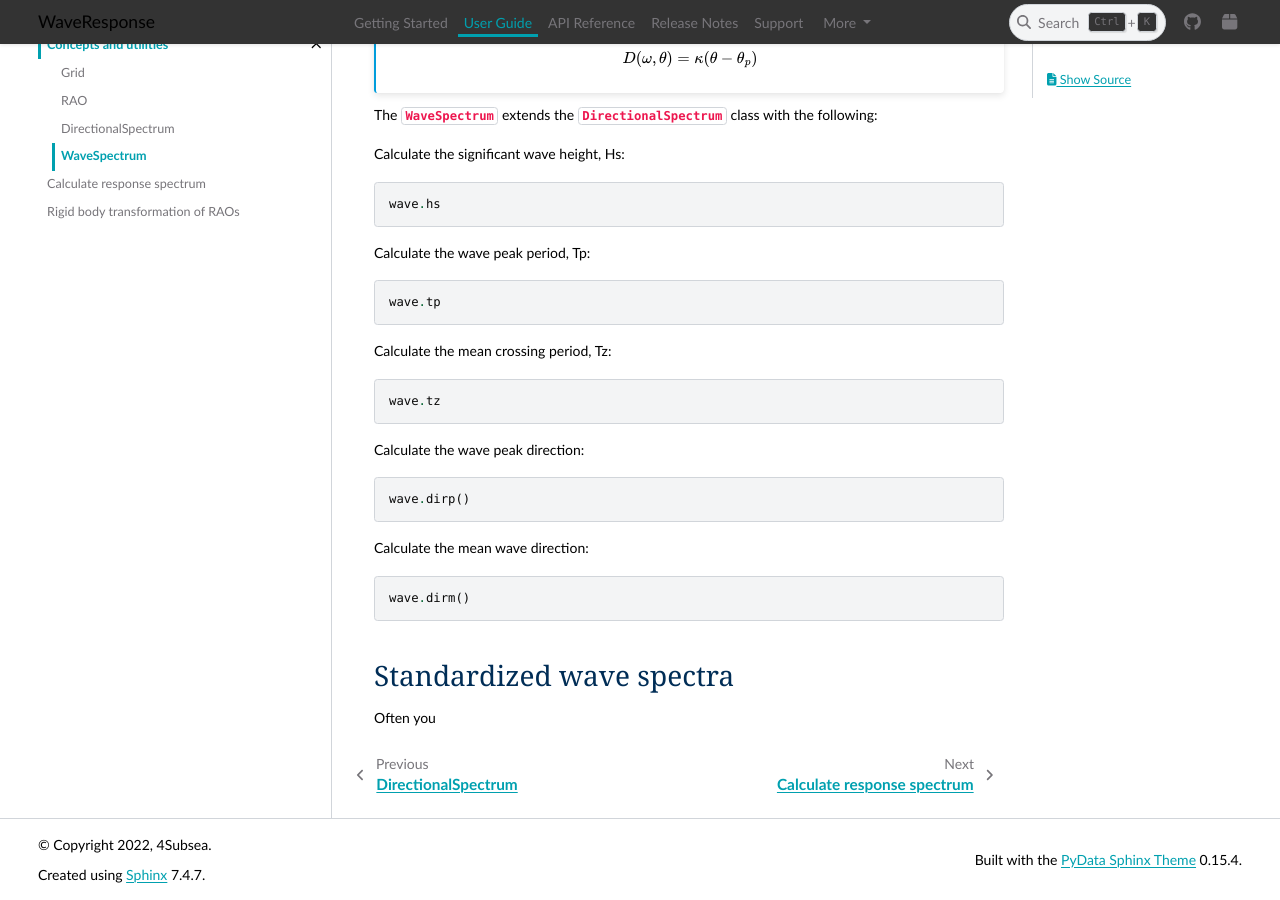
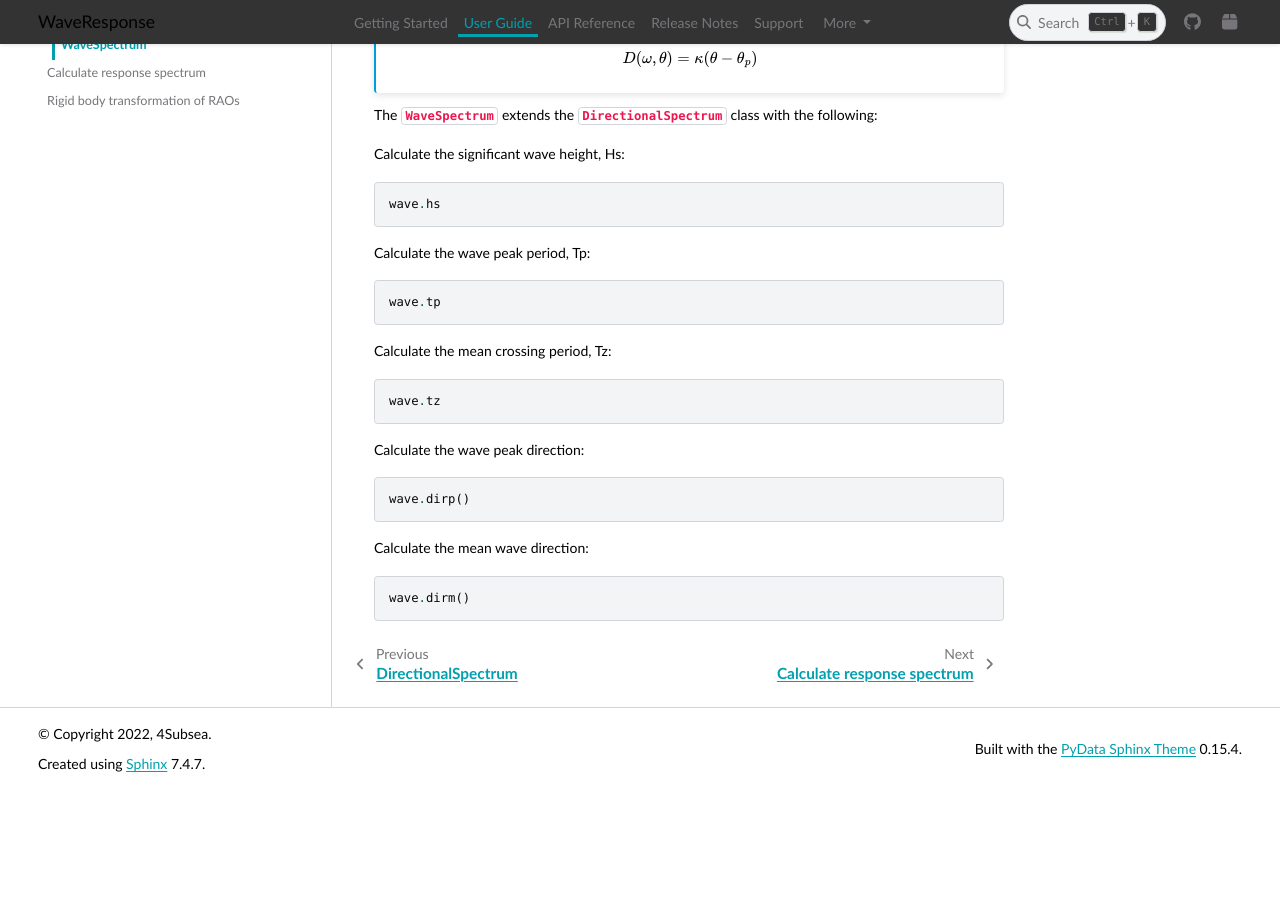
Before and after one commit to 4Subsea/waveresponse-python, a Sphinx documentation site: the page built from docs/user_guide/concepts_utils/wave_spectrum.rst, in a window 1280 px wide and 900 px high, scrolled down 1656 px. Built offline with Sphinx 7.4.7 and the PyData theme 0.15.4, drawn with Linux system fonts in a browser that asks for light colours; after the commit the page ends 2445 px from its top, so only the background shows below that.

Commit message:
docs fix

```diff
--- a/docs/user_guide/concepts_utils/wave_spectrum.rst
+++ b/docs/user_guide/concepts_utils/wave_spectrum.rst
@@ -125,8 +125,3 @@ Calculate the mean wave direction:
 .. code-block::
 
     wave.dirm()
-
-
-Standardized wave spectra
--------------------------
-Often you
```
